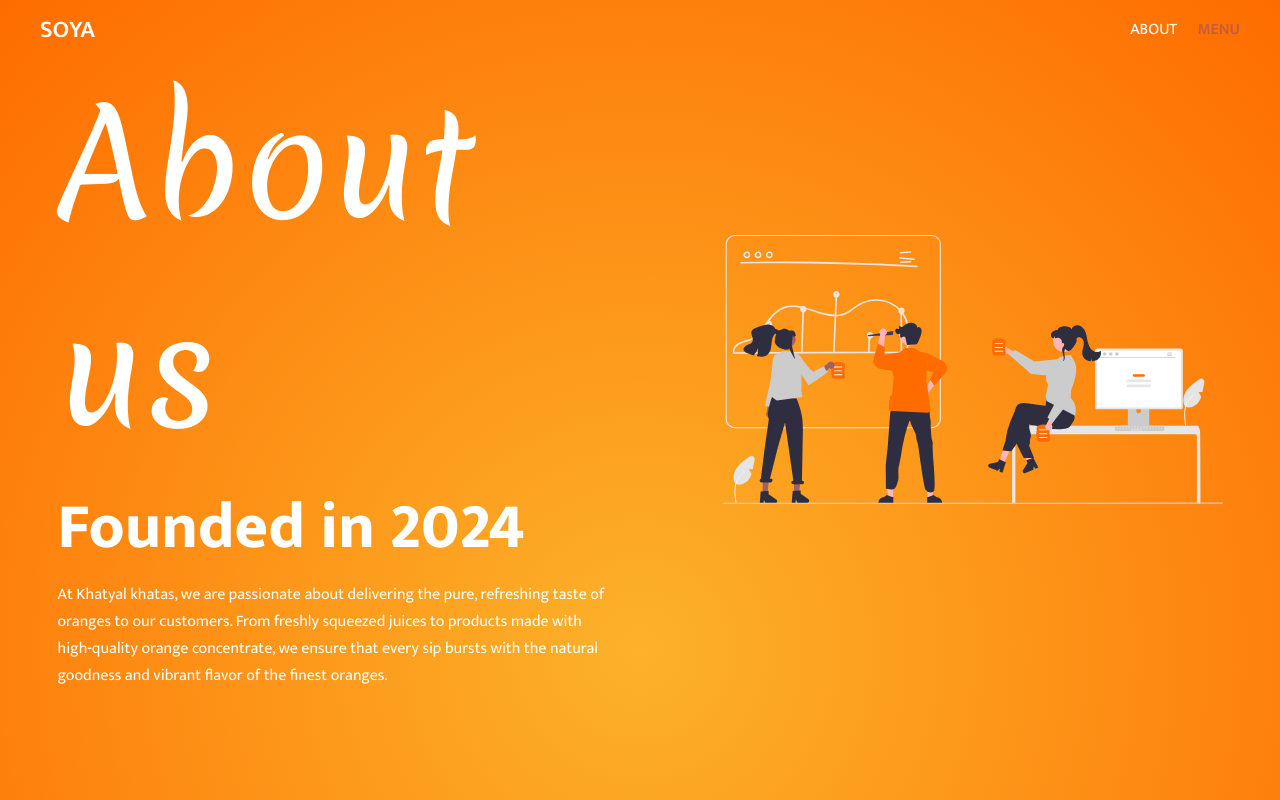
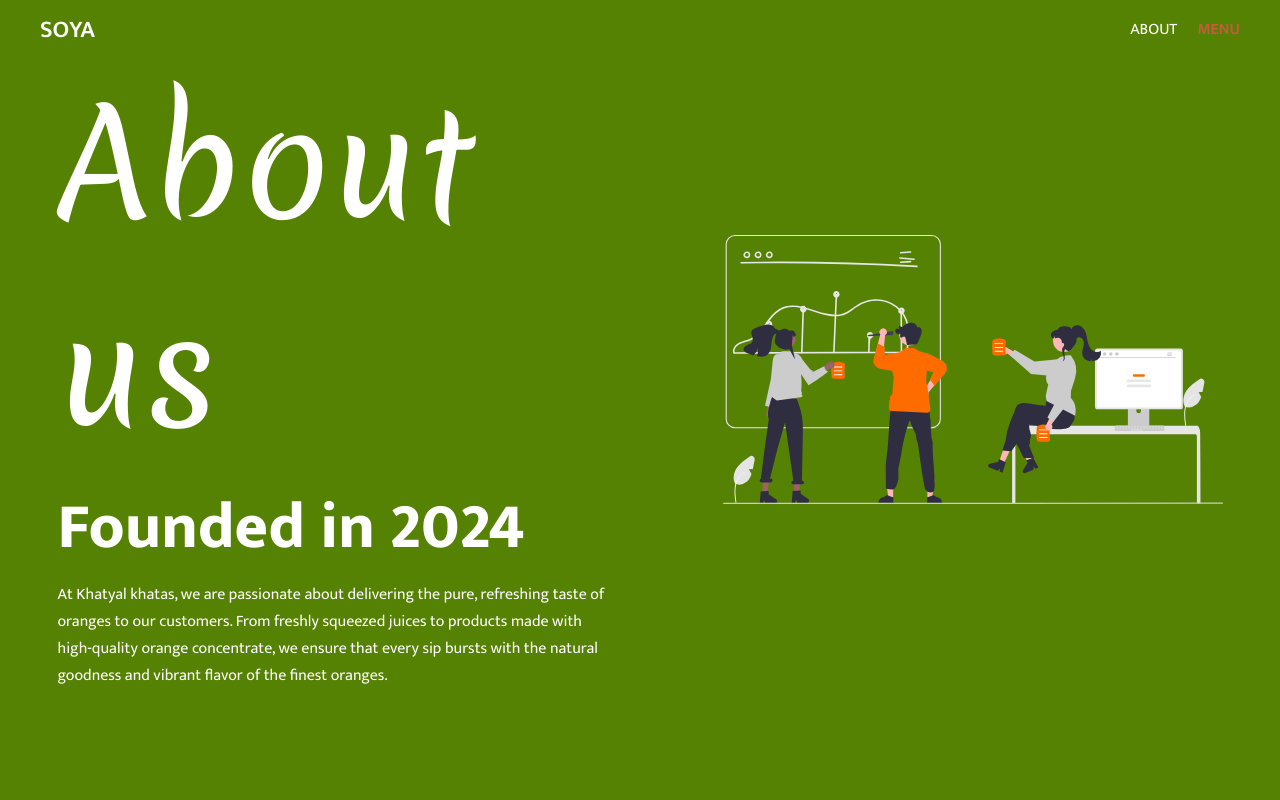
Before and after one commit to HeatherLead/webdev5, a plain HTML site: page about.html in a window 1280 px wide. Shown: the top 800 px of the page. Drawn offline with nearby package versions, Linux system fonts and the light colour scheme.

Commit message:
color-change

```diff
--- a/styles/about.css
+++ b/styles/about.css
@@ -5,12 +5,8 @@ body {
   font-family: "Mukta", sans-serif;
   font-weight: 400;
   font-style: normal;
-  background: rgb(255, 227, 204);
-  background: radial-gradient(
-    circle,
-    rgb(252 178 42) 0%,
-    rgba(254, 108, 0, 1) 100%
-  );
+  background: #568203;
+
   color: white;
 }
 
```
Also changed, not shown: assets/farmersCover.jpg (added).
